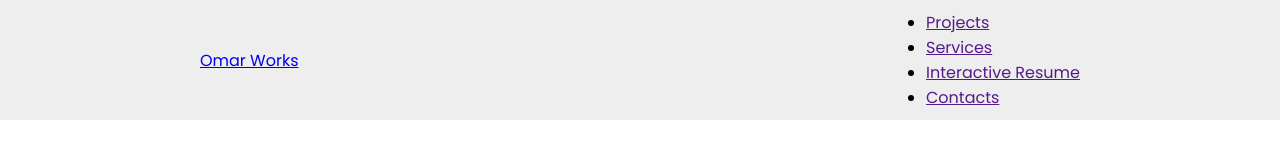
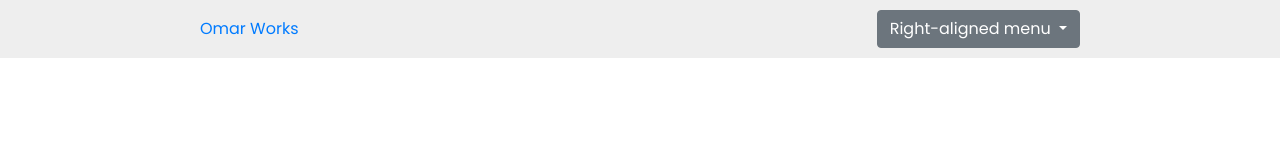
Before and after one commit to omarhady1992/Portfolio-Site, a plain HTML site: page index.html in a window 1280 px wide. Drawn offline with nearby package versions, Linux system fonts and the light colour scheme.

Commit message:
Added Bootstrap Configured Dropdown menu navigation

```diff
--- a/index.html
+++ b/index.html
@@ -6,6 +6,7 @@
     <meta http-equiv="X-UA-Compatible" content="IE=edge">
     <meta name="viewport" content="width=device-width, initial-scale=1.0">
     <link rel="stylesheet" href="https://cdnjs.cloudflare.com/ajax/libs/font-awesome/6.0.0/css/all.min.css">
+    <link rel="stylesheet" href="https://maxcdn.bootstrapcdn.com/bootstrap/4.0.0/css/bootstrap.min.css" integrity="sha384-Gn5384xqQ1aoWXA+058RXPxPg6fy4IWvTNh0E263XmFcJlSAwiGgFAW/dAiS6JXm" crossorigin="anonymous">
     <link rel="stylesheet" href="css/style.css">
     <title>Omar's Portfolio</title>
 
@@ -14,17 +15,26 @@
 <body>
     <header>
         <a href="index.html" class="logo">Omar Works</a>
-        <nav class="top-nav">
-            <ul>
-                <li><a href="">Projects</a></li>
-                <li><a href="">Services</a></li>
-                <li><a href="">Interactive Resume</a></li>
-                <li><a href="">Contacts</a></li>
-            </ul>
-        </nav>
+        <div class="btn-group">
+            <button type="button" class="btn btn-secondary dropdown-toggle" data-toggle="dropdown" aria-haspopup="true" aria-expanded="false">
+              Right-aligned menu
+            <nav class="dropdown-menu dropdown-menu-right">
+                <ul>
+                    <a class="dropdown-item" href="">Projects</a>
+                    <a class="dropdown-item" href="">Services</a>
+                    <a class="dropdown-item" href="">Interactive Resume</a>
+                    <a class="dropdown-item" href="">Contacts</a>
+                </ul>
+            </nav>
+        </div>
     </header>
 
 
+
+
+    <script src="https://code.jquery.com/jquery-3.2.1.slim.min.js" integrity="sha384-KJ3o2DKtIkvYIK3UENzmM7KCkRr/rE9/Qpg6aAZGJwFDMVNA/GpGFF93hXpG5KkN" crossorigin="anonymous"></script>
+    <script src="https://cdnjs.cloudflare.com/ajax/libs/popper.js/1.12.9/umd/popper.min.js" integrity="sha384-ApNbgh9B+Y1QKtv3Rn7W3mgPxhU9K/ScQsAP7hUibX39j7fakFPskvXusvfa0b4Q" crossorigin="anonymous"></script>
+    <script src="https://maxcdn.bootstrapcdn.com/bootstrap/4.0.0/js/bootstrap.min.js" integrity="sha384-JZR6Spejh4U02d8jOt6vLEHfe/JQGiRRSQQxSfFWpi1MquVdAyjUar5+76PVCmYl" crossorigin="anonymous"></script>
 </body>
 
 
```
